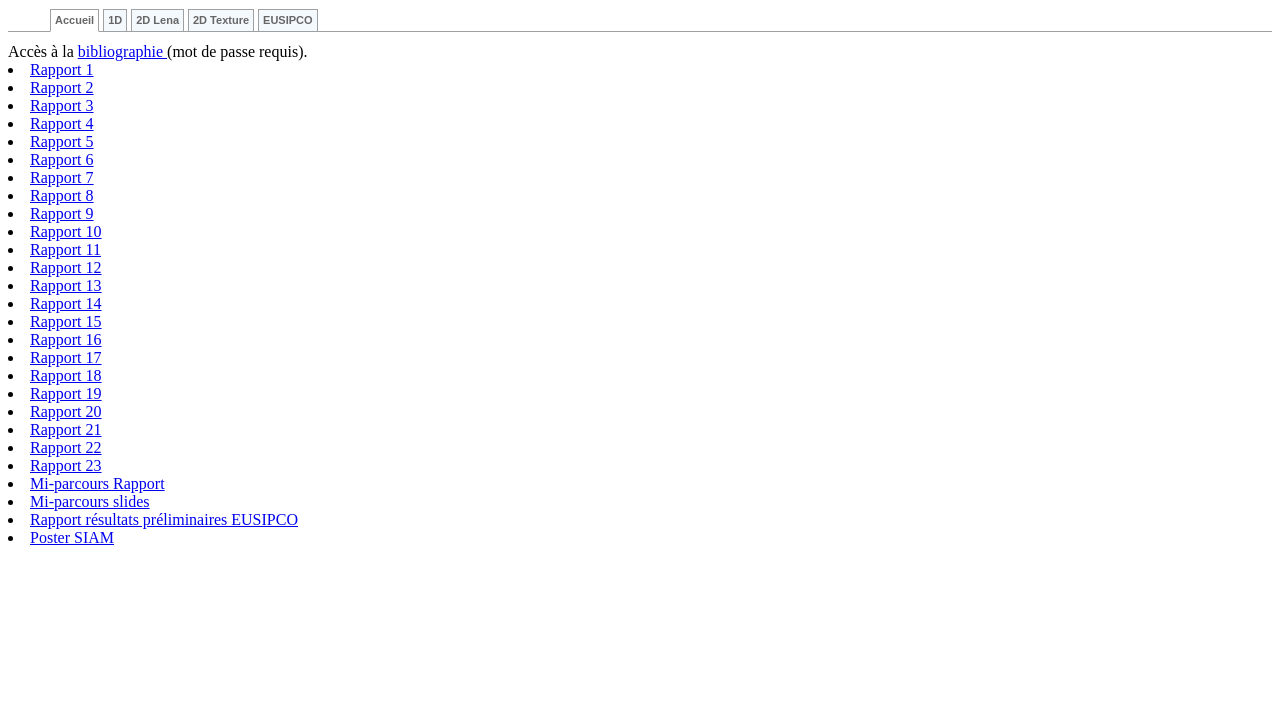
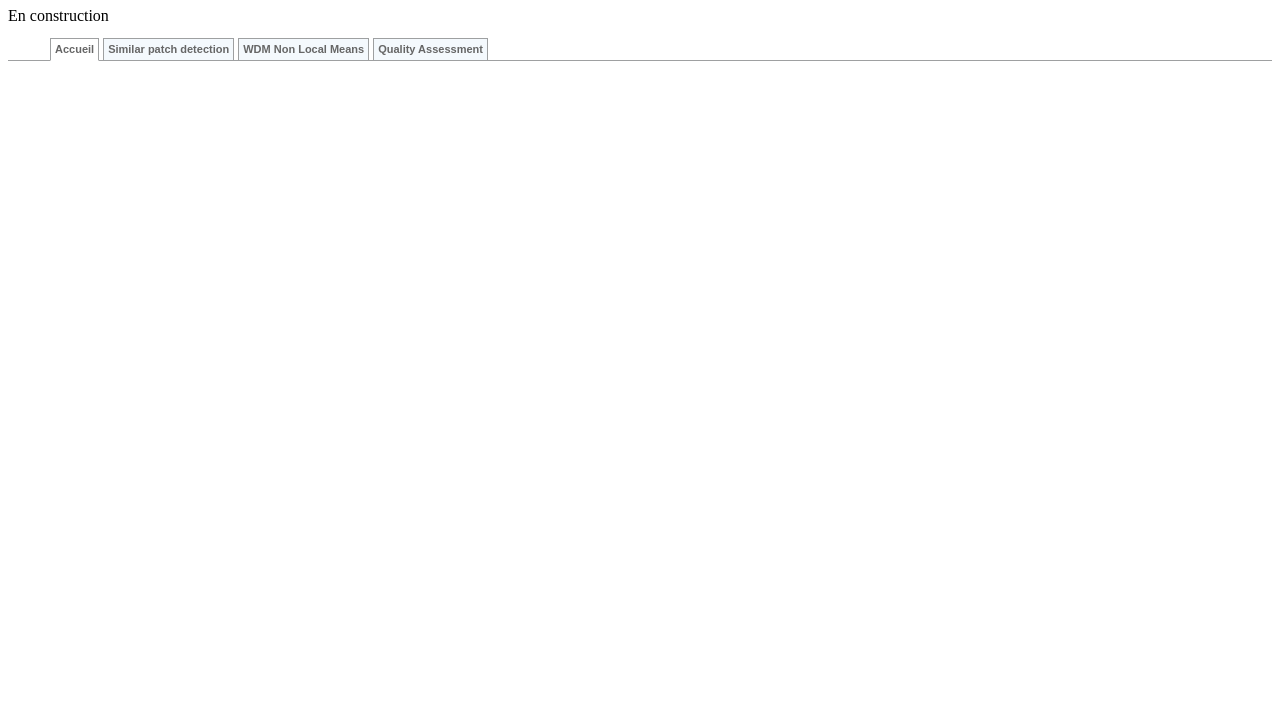
Before and after one commit to Jdawleer/A-correlation-based-dissimilarity-measure-for-noisy-patches, a plain HTML site: page index.html in a window 1280 px wide. Shown: the part 73-800 px from the top of the page. Drawn offline with nearby package versions, Linux system fonts and the light colour scheme.

Commit message:
Update index.html

```diff
--- a/index.html
+++ b/index.html
@@ -7,7 +7,7 @@
 <script class="jsbin" src="myfunc.js"></script>
 <meta charset=utf-8 />
 <link rel="stylesheet" href="style.css" />
-<title>Riot</title>
+<title>A correlation-based dissimilarity measure for noisy patches</title>
 <!--[if IE]>
   <script src="http://html5shiv.googlecode.com/svn/trunk/html5.js"></script>
 <![endif]-->
@@ -15,7 +15,8 @@
 </head>
 
 <header>
-<h1> Paul Riot </h1>
+<h1> A correlation-based dissimilarity measure for noisy patches </h1>
+  En construction
 </header>
 
 
@@ -23,48 +24,13 @@
 <div id="menu">
   <ul id="onglets">
     <li class="active"><a href="index.html"> Accueil </a></li>
-    <li><a href="1D.html"> 1D </a></li>
-    <li><a href="2D.html"> 2D Lena </a></li>
-    <li><a href="2Dtexture.html"> 2D Texture </a></li>
-    <li><a href="2Dtexture.html"> EUSIPCO </a></li>
+    <li><a href="SPD.html"> Similar patch detection </a></li>
+    <li><a href="WDM-NLM.html"> WDM Non Local Means </a></li>
+    <li><a href="QA.html"> Quality Assessment </a></li>
+
   </ul>
 </div>
 </nav>
 
-<body>
-
-Accès à la <a href="./partage">  bibliographie </a> (mot de passe requis).
-
-<li><a href="./partage/More/rapports/1rapport/1rapport.pdf"> Rapport 1 </a></li>
-<li><a href="./partage/More/rapports/2rapport/2rapport.pdf"> Rapport 2 </a></li>
-<li><a href="./partage/More/rapports/3rapport/3rapport.pdf"> Rapport 3 </a></li>
-<li><a href="./partage/More/rapports/4rapport/4rapport.pdf"> Rapport 4 </a></li>
-<li><a href="./partage/More/rapports/5rapport/5rapport.pdf"> Rapport 5 </a></li>
-<li><a href="./partage/More/rapports/6rapport/6rapport.pdf"> Rapport 6 </a></li>
-<li><a href="./partage/More/rapports/7rapport/7rapport.pdf"> Rapport 7 </a></li>
-<li><a href="./partage/More/rapports/8rapport/8rapport.pdf"> Rapport 8 </a></li>
-<li><a href="./partage/More/rapports/9rapport/9rapport.pdf"> Rapport 9 </a></li>
-<li><a href="./partage/More/rapports/10rapport/10rapport.pdf"> Rapport 10 </a></li>
-<li><a href="./partage/More/rapports/11rapport/11rapport.pdf"> Rapport 11 </a></li>
-<li><a href="./partage/More/rapports/12rapport/12rapport.pdf"> Rapport 12 </a></li>
-<li><a href="./partage/More/rapports/13rapport/13rapport.pdf"> Rapport 13 </a></li>
-<li><a href="./partage/More/rapports/14rapport/14rapport.pdf"> Rapport 14 </a></li>
-<li><a href="./partage/More/rapports/15rapport/15rapport.pdf"> Rapport 15 </a></li>
-<li><a href="./partage/More/rapports/16rapport/16rapport.pdf"> Rapport 16 </a></li>
-<li><a href="./partage/More/rapports/17rapport/17rapport.pdf"> Rapport 17 </a></li>
-<li><a href="./partage/More/rapports/18rapport/18rapport.pdf"> Rapport 18 </a></li>
-<li><a href="./partage/More/rapports/19rapport/19rapport.pdf"> Rapport 19 </a></li>
-<li><a href="./partage/More/rapports/20rapport/20rapport.pdf"> Rapport 20 </a></li>
-<li><a href="./partage/More/rapports/21rapport/21rapport.pdf"> Rapport 21 </a></li>
-<li><a href="./partage/More/rapports/22rapport/22rapport.pdf"> Rapport 22 </a></li>
-<li><a href="./partage/More/rapports/23rapport/23rapport.pdf"> Rapport 23 </a></li>
-
-<li><a href="./partage/More/rapports/MiParcours/Rapport-MiParcours.pdf"> Mi-parcours Rapport</a></li>
-<li><a href="./partage/More/rapports/MiParcours/mi-parcours-presentation2.pdf"> Mi-parcours slides</a></li>
-
-<li><a href="./partage/More/rapports/EUSIPCO/rapportsResultats/rapportResults.pdf"> Rapport résultats préliminaires EUSIPCO </a></li>
-
-<li><a href="./partage/More/rapports/SIAMPoster/beamerposter/examples/MonPoster/SIAMPoster2.pdf"> Poster SIAM  </a></li>
-
 </body>
 </html>
```
